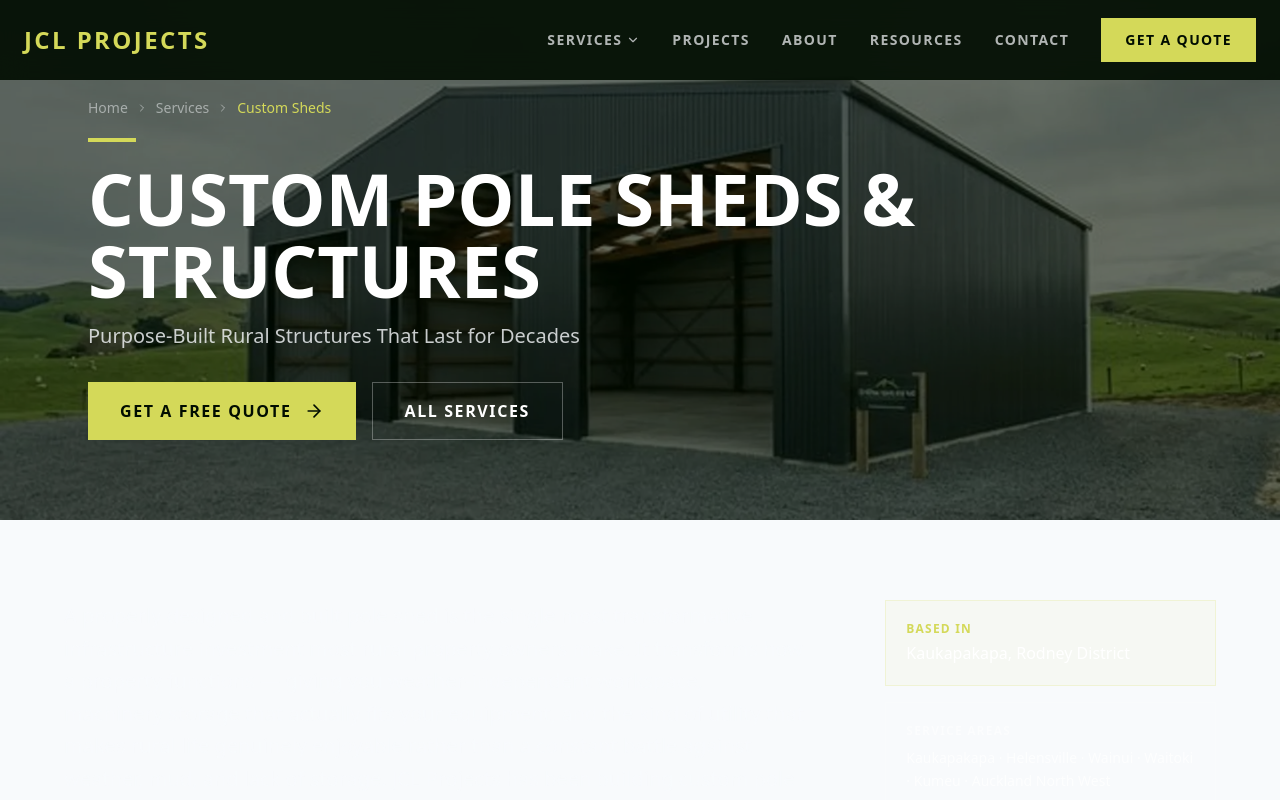
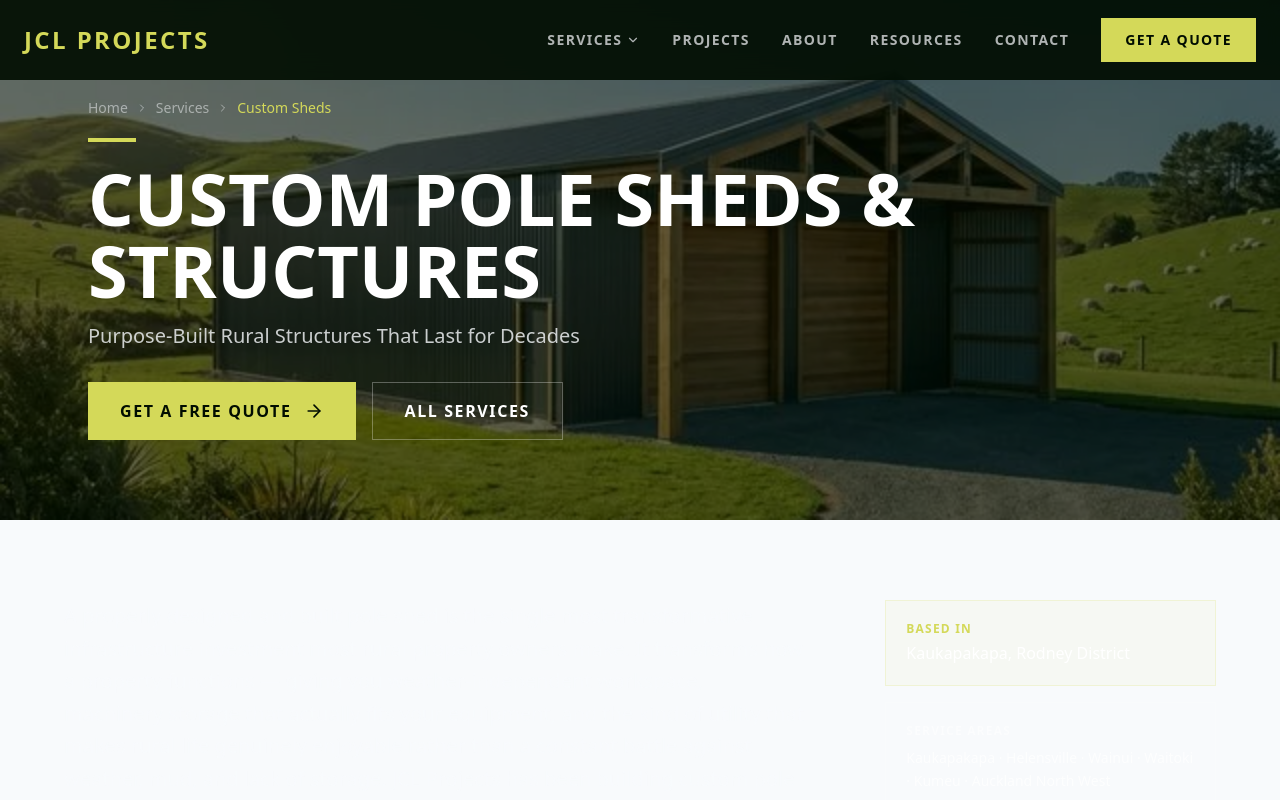
Before and after one commit to AltusSnyman/jcl2, a Next.js app: page /services/custom-sheds in a window 1280 px wide. Shown: the top 800 px of the page. Built offline with nearby package versions, Linux system fonts and the light colour scheme.

Commit message:
fix: revert custom sheds hero back to original square image

```diff
--- a/src/data/services.ts
+++ b/src/data/services.ts
@@ -25,7 +25,7 @@ export const services: ServiceData[] = [
         name: "Custom Pole Sheds & Structures",
         shortName: "Custom Sheds",
         tagline: "Purpose-Built Rural Structures That Last for Decades",
-        heroImage: "/images/services/service_shed_hero_hq.webp",
+        heroImage: "/images/services/service_shed_hero_1771710341768.webp",
         heroAlt: "Custom pole shed built by JCL Projects on a rural Kaukapakapa property",
         metaDescription: "JCL Projects builds custom pole sheds and rural structures across Kaukapakapa, Helensville, Kumeu & North West Auckland. Free on-site quote. Heavy-duty materials, local expertise.",
         keywords: ["custom pole sheds Kaukapakapa", "rural sheds Helensville", "pole sheds Kumeu", "farm sheds Rodney", "custom rural buildings Auckland North West"],
```
